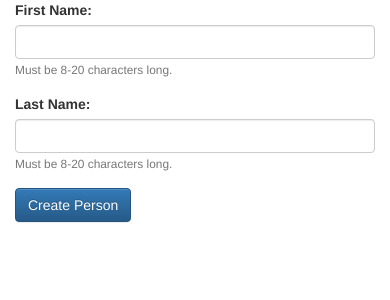
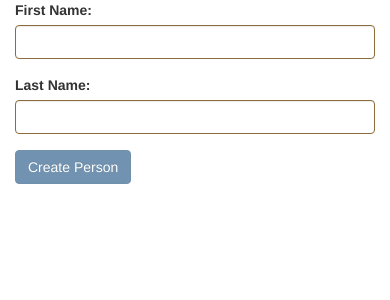
Before and after one commit to vallbs/form-table-sort, a React (Create React App) app: page / in a window 390 px wide. Shown: the top 300 px of the page. Built offline with nearby package versions, Linux system fonts and the light colour scheme.

Commit message:
added validation rules and styles

```diff
--- /dev/null
+++ b/src/Form/ErrorControl.js
@@ -0,0 +1,13 @@
+import React from 'react';
+
+const errorControl = (props) => {
+    return (
+        <div className="col-5 col-sm-5">
+            <small id="passwordHelpInline" className="text-muted">
+                {props.errorMessage}
+            </small>
+        </div>
+    );
+}
+
+export default errorControl;
--- a/src/Form/Form.js
+++ b/src/Form/Form.js
@@ -1,15 +1,57 @@
 import React, { Component } from 'react';
+
+import ErrorControl from './ErrorControl';
 
 class Form extends Component {
     handleInputChange = e => {
+        this.validateField(e.target.name, e.target.value);
         this.setState({ [e.target.name]: e.target.value });
+    }
+
+    validateField = (fieldName, fieldValue) => {
+        let formErrors = this.state.formErrors;
+        let fieldsValid = this.state.fieldsValid;
+        let firstNameValid = this.state.firstNameValid;
+        let lastNameValid = this.state.lastNameValid;
+
+        switch(fieldName) {
+            case "firstName":
+                fieldsValid.firstNameValid = fieldValue.length >= 3 && fieldValue.length <= 20;
+                formErrors.firstNameError = fieldsValid.firstNameValid ? "" : "First Name must be 3-20 characters long";
+                break;
+            case "lastName":
+                fieldsValid.lastNameValid = fieldValue.length >= 5 && fieldValue.length < 20;
+                formErrors.lastNameError = fieldsValid.lastNameValid ? "" : "Last Name must be 5-20 characters long";
+                break;
+            default:
+                break;
+        }
+
+        const formIsValid = Object.keys(fieldsValid).reduce( (accum, currentValue) => {
+            //console.log(currentValue, fieldsValid[currentValue]);
+            return accum && fieldsValid[currentValue];
+        }, true);
+
+        console.log(formIsValid);
+
+        this.setState({
+            fieldsValid,
+            formErrors,
+            formIsValid
+        });
+    }
+
+    formValidationClass = (validationIndicator, initialClassName) => {
+        const validationClassName = ( validationIndicator ) ? "has-success" : "has-warning";
+        const finalClassName = initialClassName + " " + validationClassName;
+        return finalClassName;
     }
 
     render() {
         return (
             <div className="container">
                 <form className="personForm">
-                    <div className="form-group row">
+                    <div className={ this.formValidationClass(this.state.fieldsValid.firstNameValid, "form-group row") } >
                         <label htmlFor="firstName" className="col-form-label col-2 col-sm-2">First Name: </label>
                         <div className="col-sm-4">
                             <input
@@ -19,13 +61,9 @@ class Form extends Component {
                                 value={ this.state.firstName }
                                 onChange={ e => this.handleInputChange(e)} />
                         </div>
-                        <div className="col-5 col-sm-5">
-                        <small id="passwordHelpInline" className="text-muted">
-                            Must be 8-20 characters long.
-                        </small>
-                        </div>
+                        <ErrorControl errorMessage={this.state.formErrors.firstNameError} />
                     </div>
-                    <div className="form-group row">
+                    <div className={ this.formValidationClass(this.state.fieldsValid.lastNameValid, "form-group row") }>
                         <label htmlFor="lastName" className="col-form-label col-2 col-sm-2">Last Name: </label>
                         <div className="col-sm-4">
                             <input
@@ -35,14 +73,10 @@ class Form extends Component {
                                 value={ this.state.lastName }
                                 onChange={ e => this.handleInputChange(e)} />
                         </div>
-                        <div className="col-5 col-sm-5">
-                        <small id="passwordHelpInline" className="text-muted">
-                            Must be 8-20 characters long.
-                        </small>
-                        </div>
+                        <ErrorControl errorMessage={this.state.formErrors.lastNameError} />
                     </div>
 
-                    <button type="submit" className="btn btn-primary">Create Person</button>
+                    <button type="submit" className="btn btn-primary" disabled={ !this.state.formIsValid } >Create Person</button>
                 </form>
             </div>
         );
@@ -52,7 +86,10 @@ class Form extends Component {
         firstName: "",
         lastName: "",
         gender: "",
-        age: 0
+        age: 0,
+        fieldsValid: { firstNameValid: false, lastNameValid: false },
+        formErrors: { firstNameError: "", lastNameError: ""},
+        formIsValid: false
     }
 }
 
```
